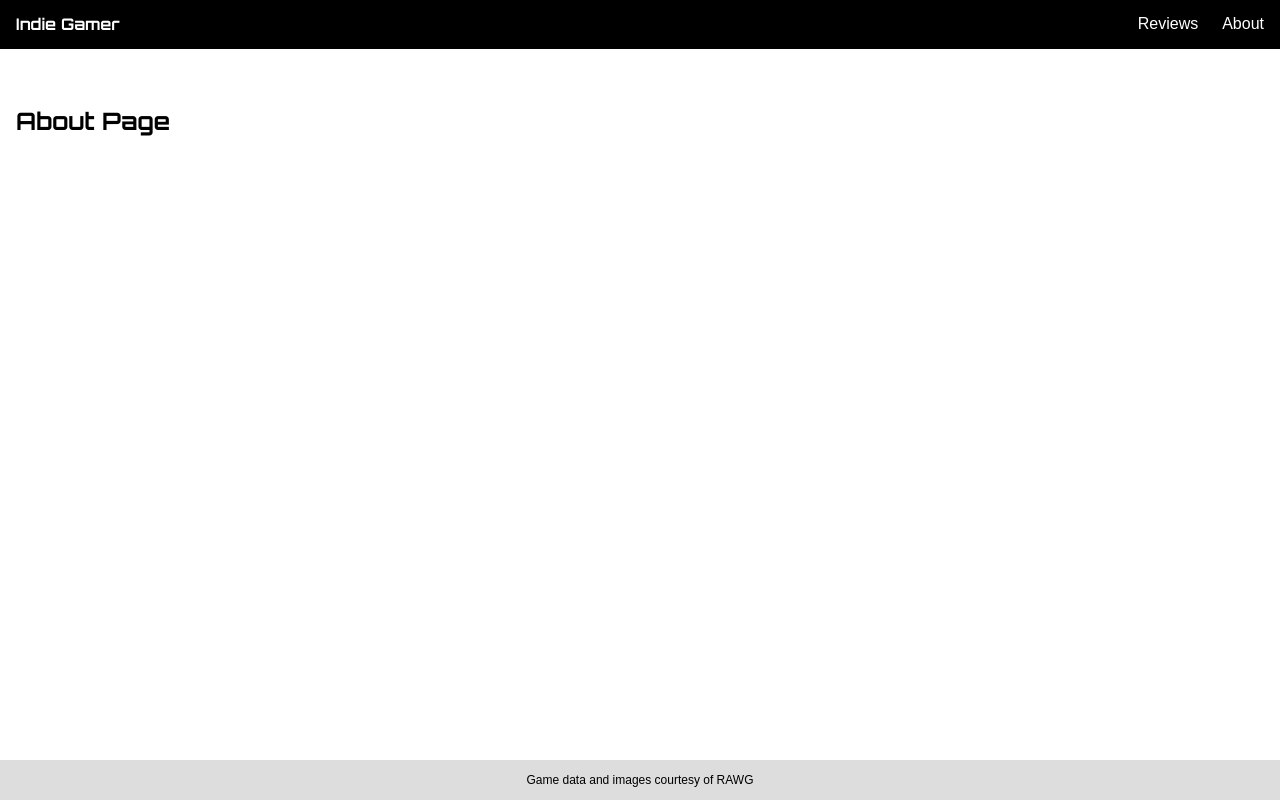
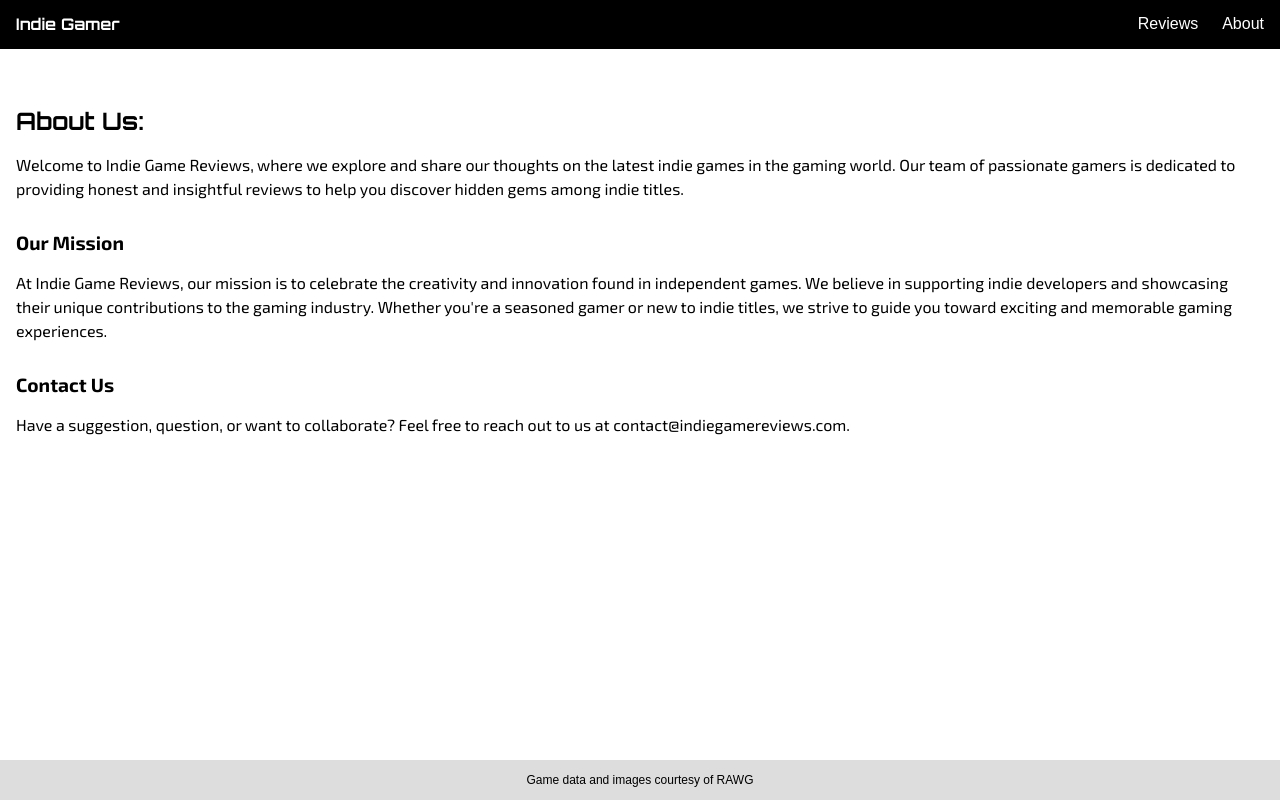
Before and after one commit to SerhiiAndruschenko/next-reviews, a Next.js app: page /about in a window 1280 px wide. Built offline with nearby package versions, Linux system fonts and the light colour scheme.

Commit message:
new content for about page

```diff
--- /dev/null
+++ b/public/styles/about.scss
@@ -0,0 +1,10 @@
+.about-content{
+    h2{
+        color: var(--tw-prose-headings);
+        font-weight: 700;
+        font-size: 1.2em;
+        margin-top: 1.5em;
+        margin-bottom: 0.8em;
+        line-height: 1.3333333;
+    }
+}
--- a/src/app/about/page.jsx
+++ b/src/app/about/page.jsx
@@ -1,9 +1,43 @@
 import Heading from "@/src/components/Heading";
+import '@/public/styles/about.scss';
+
 
 export const metadata = {
-  title: 'About',
-}
+  title: "About",
+};
 
 export default function AboutPage() {
-  return <Heading>About Page</Heading>;
+  return (
+    <>
+      <Heading>About Us:</Heading>
+
+      <div className="about-content font-exo2">
+        <p>
+          Welcome to Indie Game Reviews, where we explore and share our thoughts
+          on the latest indie games in the gaming world. Our team of passionate
+          gamers is dedicated to providing honest and insightful reviews to help
+          you discover hidden gems among indie titles.
+        </p>
+
+        <h2>Our Mission</h2>
+        <p>
+          At Indie Game Reviews, our mission is to celebrate the creativity and
+          innovation found in independent games. We believe in supporting indie
+          developers and showcasing their unique contributions to the gaming
+          industry. Whether you're a seasoned gamer or new to indie titles, we
+          strive to guide you toward exciting and memorable gaming experiences.
+        </p>
+
+        <h2>Contact Us</h2>
+        <p>
+          Have a suggestion, question, or want to collaborate? Feel free to
+          reach out to us at{" "}
+          <a href="mailto:contact@indiegamereviews.com">
+            contact@indiegamereviews.com
+          </a>
+          .
+        </p>
+      </div>
+    </>
+  );
 }
```
